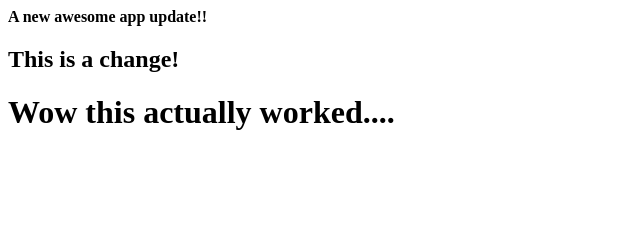
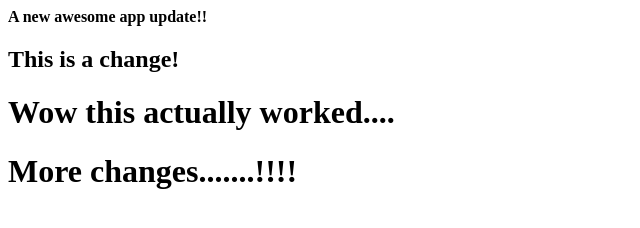
Before and after one commit to jwkidd3/slots, a plain HTML site: page index.html in a window 1280 px wide. Shown: the whole page, without its empty margins (0-640 px from the left). Drawn offline with Linux system fonts and the light colour scheme.

Commit message:
Update index.html

```diff
--- a/index.html
+++ b/index.html
@@ -1,3 +1,5 @@
 <B>A new awesome app update!!</B>
 <h2>This is a change! </h2>
 <h1>Wow this actually worked....</h1>
+
+<h1>More changes.......!!!!</h1>
```
